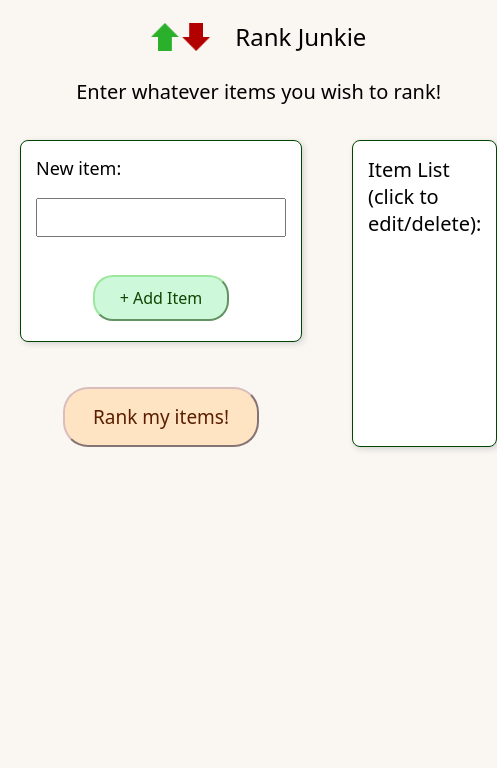
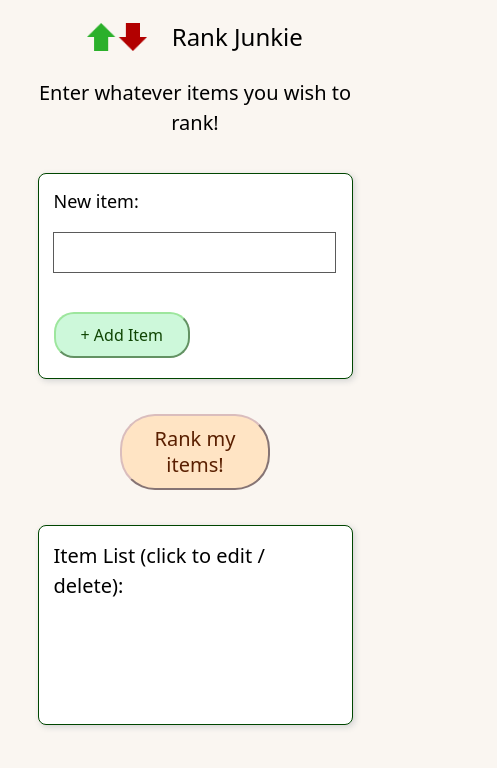
Before and after one commit to deepend15/ranker, a React (Vite) app: page / in a window 390 px wide. Shown: the top 768 px of the page, 497 px wide, since content can reach past the window. Built offline with nearby package versions, Linux system fonts and the light colour scheme.

Commit message:
Made 'add items' screen responsive

```diff
--- a/src/components/AddItems.jsx
+++ b/src/components/AddItems.jsx
@@ -58,7 +58,7 @@ export default function AddItems({
           </div>
         </div>
         <div className="display-items-div">
-          <h3>Item List (click to edit/delete):</h3>
+          <h3>Item List (click to edit / delete):</h3>
           <div className="item-btn-div">
             {itemObjects.length > 0 &&
               itemObjects.map((itemObject) => {
--- a/src/index.css
+++ b/src/index.css
@@ -47,3 +47,8 @@ canvas,
 svg {
   display: block;
 }
+
+input {
+  border-color: transparent;
+  outline: 1px solid rgb(90, 90, 90);
+}
--- a/src/styles/AddItems.css
+++ b/src/styles/AddItems.css
@@ -7,6 +7,8 @@
 
 h2 {
   font-size: 2rem;
+  text-align: center;
+  line-height: 1.5;
 }
 
 .left-and-right-side-div {
@@ -49,7 +51,6 @@ h2 {
 }
 
 input:focus-visible {
-  border-color: transparent;
   outline: 2px solid green;
   border-radius: 3px;
 }
@@ -124,10 +125,10 @@ button:focus-visible {
   position: absolute;
   color: red;
   font-weight: 500;
+  text-align: center;
+  line-height: 1.5;
   bottom: 0%;
   transform: translateY(calc(100% + 20px));
-  text-align: center;
-  line-height: 1.5;
 }
 
 .display-items-div {
@@ -137,6 +138,7 @@ button:focus-visible {
 h3 {
   margin-bottom: 18px;
   font-size: 2rem;
+  line-height: 1.5;
 }
 
 .item-btn-div {
@@ -179,13 +181,14 @@ h3 {
   padding: 8px 5px 5px 0;
   display: flex;
   align-items: center;
-  gap: 10px;
+  gap: 15px;
   margin-bottom: 30px;
   position: relative;
 }
 
 #edit-item-dialog label {
   font-size: 1.9rem;
+  line-height: 1.3;
 }
 
 #edit-item-dialog input {
@@ -297,3 +300,143 @@ h3 {
     width: 100%;
   }
 }
+
+@media (max-width: 650px) {
+  .left-and-right-side-div {
+    display: grid;
+    gap: 40px;
+    grid-template-columns: 90%;
+  }
+
+  .left-side-div {
+    display: flex;
+    gap: 30px;
+    align-items: center;
+  }
+
+  .new-item-div {
+    align-self: auto;
+    flex-basis: 450px;
+  }
+
+  .new-item-input-div > input {
+    margin-right: 2px;
+  }
+
+  .rank-button-div {
+    margin-top: 35px;
+    flex-shrink: 0;
+  }
+
+  .rank-button {
+    width: 125px;
+    padding: 8px 10px;
+    border-radius: 35px;
+    line-height: 1.3;
+  }
+
+  .not-enough-items-span {
+    bottom: auto;
+    top: 0%;
+    transform: translateY(calc(-100% - 10px));
+    line-height: 1.3;
+    font-size: 1.6rem;
+  }
+
+  .display-items-div {
+    justify-self: center;
+    width: 75%;
+    min-height: 200px;
+  }
+}
+
+@media (width < 525px) {
+  .left-and-right-side-div {
+    gap: 35px;
+    justify-items: center;
+  }
+
+  .left-side-div,
+  .display-items-div {
+    width: 85%;
+  }
+
+  .left-side-div {
+    display: grid;
+  }
+
+  .rank-button-div {
+    margin-top: 5px;
+  }
+
+  .rank-button {
+    font-size: 2rem;
+    padding: 10px 10px;
+    width: 150px;
+  }
+
+  .not-enough-items-span {
+    top: auto;
+    bottom: 0;
+    transform: translateY(calc(100% + 5px));
+  }
+}
+
+@media (width < 410px) {
+  .left-and-right-side-div {
+    gap: 35px;
+  }
+
+  .new-item-div {
+    display: flex;
+    gap: 20px;
+    flex-wrap: wrap;
+  }
+
+  .left-side-div,
+  .display-items-div {
+    width: 100%;
+  }
+
+  .new-item {
+    width: 100%;
+  }
+
+  .new-item-input-div {
+    position: relative;
+    width: 100%;
+    display: flex;
+  }
+
+  .new-item-input-div > input {
+    width: 100%;
+  }
+
+  .new-item-input-div > span {
+    text-align: end;
+  }
+
+  #edit-item-dialog {
+    width: max(80%, 300px)
+  }
+
+  #edit-item-dialog > p {
+    flex-wrap: wrap;
+  }
+
+  #edit-item-dialog label,
+  #edit-item-dialog input {
+    width: 100%;
+  }
+
+  .edit-dialog-btns {
+    gap: 20px;
+  }
+}
+
+@media (width < 410px) {
+  .not-enough-items-span {
+    font-size: 1.4rem;
+    transform: translateY(calc(100% + 8px));
+  }
+}
```
